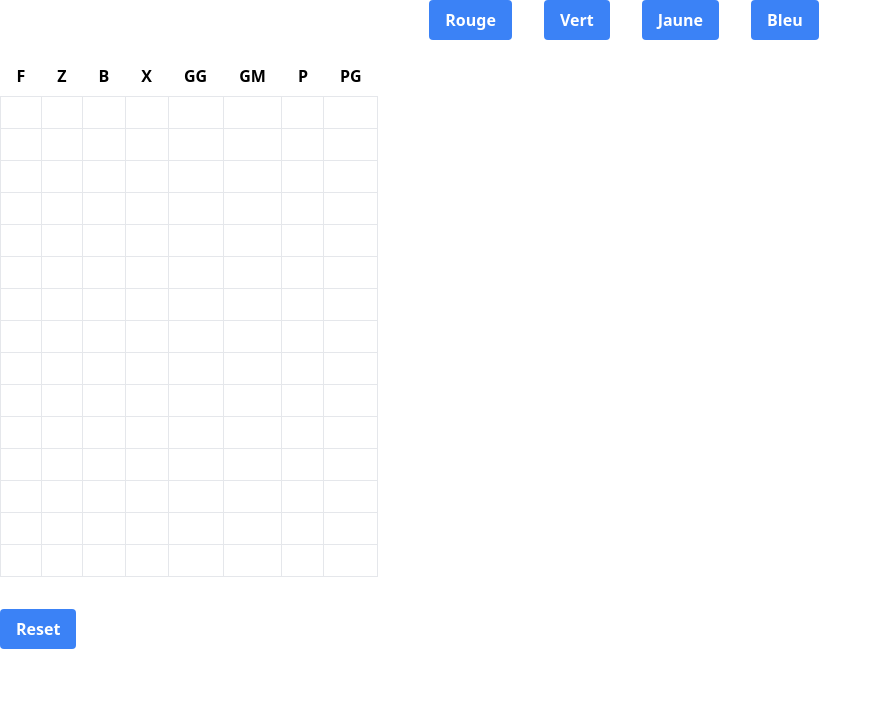
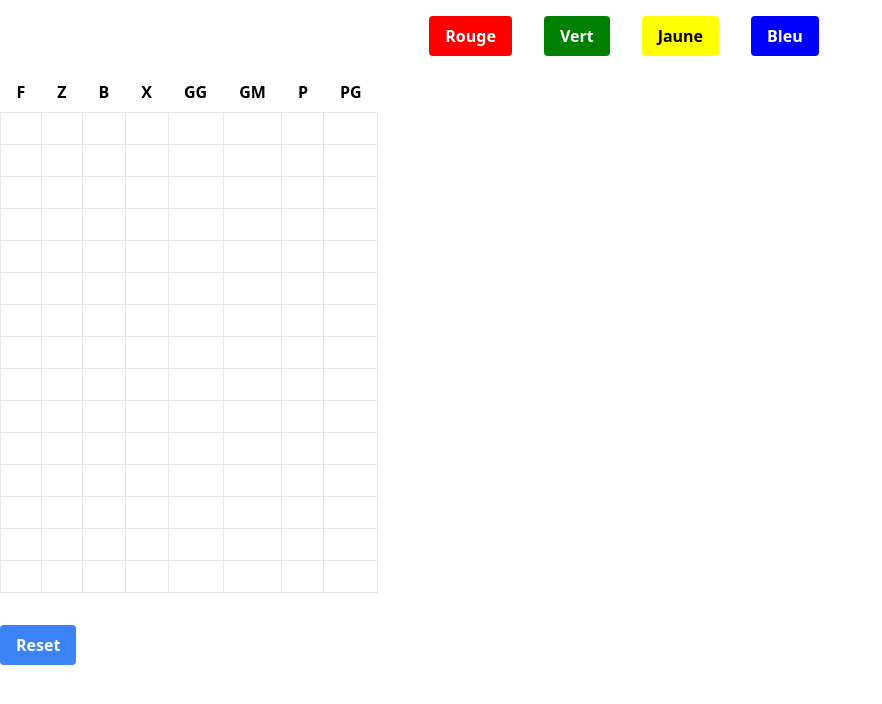
Before and after one commit to warlo51/BoardGames, a Nuxt app: page /IAV/jeu in a window 1280 px wide. Shown: the top 704 px of the page, without its empty margins (0-882 px from the left). Built offline with nearby package versions, Linux system fonts and the light colour scheme.

Commit message:
add color button

```diff
--- a/pages/IAV/jeu/index.vue
+++ b/pages/IAV/jeu/index.vue
@@ -1,7 +1,7 @@
 <template>
     <div class="tab">
         <div v-for="colorGame in colorGames" :key="colorGame">
-            <button @click="selectedColor = colorGame" v-if="colorGame !== color" class="bg-blue-500 hover:bg-blue-700 text-white font-bold py-2 px-4 rounded mb-4">
+            <button :class="getColor(colorGame)" @click="selectedColor = colorGame" v-if="colorGame !== color" class="bg-blue-500 hover:bg-blue-700 text-white font-bold py-2 px-4 rounded mb-4">
                 {{ colorGame }}
             </button>
         </div>
@@ -52,6 +52,18 @@ onMounted(() => {
     }
 });
 
+const getColor = (value: string) => {
+    if(value === "Jaune"){
+        return "buttonJaune";
+    } else  if(value === "Rouge"){
+        return "buttonRouge";
+    } else  if(value === "Vert"){
+        return "buttonVert";
+    } else  if(value === "Bleu"){
+        return "buttonBleu";
+    }
+
+}
 const reset = () => {
     localStorage.removeItem(`gameRouge`);
     localStorage.removeItem(`gameBleu`);
@@ -84,7 +96,6 @@ const updateData = (ligne: number, colonne: number) => {
 
 // Observer les changements dans selectedColor pour charger les données correspondantes depuis le localStorage
 watch(selectedColor, () => {
-    console.log("coucou")
     if (selectedColor.value) {
         const storedData = localStorage.getItem(`game${selectedColor.value}`);
         if (storedData) {
@@ -101,6 +112,7 @@ watch(selectedColor, () => {
     display: flex;
     flex-direction: row;
     justify-content: center;
+    margin-top: 1rem;
 
     button {
         margin-right: 2rem;
@@ -109,4 +121,17 @@ watch(selectedColor, () => {
 .ligne {
     height: 2rem; // Ajustez comme nécessaire pour l'apparence
 }
+.buttonRouge{
+    background-color: red;
+}
+.buttonJaune{
+    background-color: yellow;
+    color: black
+}
+.buttonVert{
+    background-color: green;
+}
+.buttonBleu{
+    background-color: blue;
+}
 </style>
```
